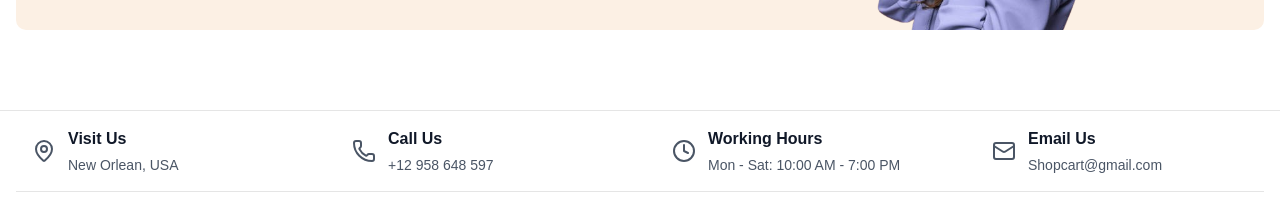
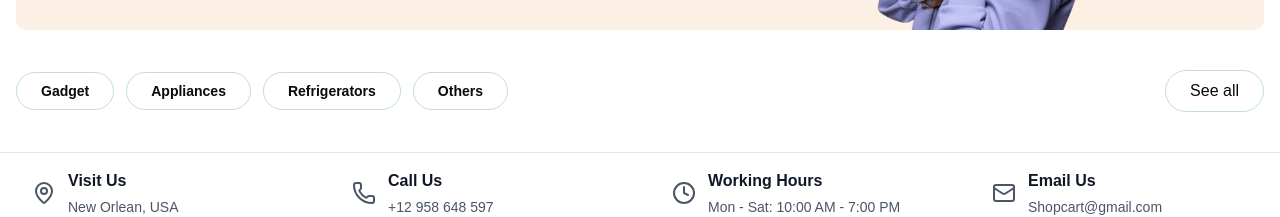
Before and after one commit to Roshen-Perera/nintrix-app, a Next.js app: page / in a window 1280 px wide. Shown: the part 298-515 px from the top of the page. Built offline with nearby package versions, Linux system fonts and the light colour scheme; no server answers.

Commit message:
fix: replace ProductGrid with HomeTabBar in Home component

```diff
--- a/app/(client)/page.tsx
+++ b/app/(client)/page.tsx
@@ -1,6 +1,6 @@
 import Container from '@/components/Container'
 import HomeBanner from '@/components/HomeBanner'
-import ProductGrid from '@/components/ProductGrid'
+import HomeTabBar from '@/components/HomeTabBar'
 import React from 'react'
 
 const Home = () => {
@@ -8,7 +8,7 @@ const Home = () => {
     <Container className="bg-shop-light-pink">
       <HomeBanner />
       <div className="py-10">
-        <ProductGrid />
+        <HomeTabBar />
       </div>
     </Container>
   );
```
